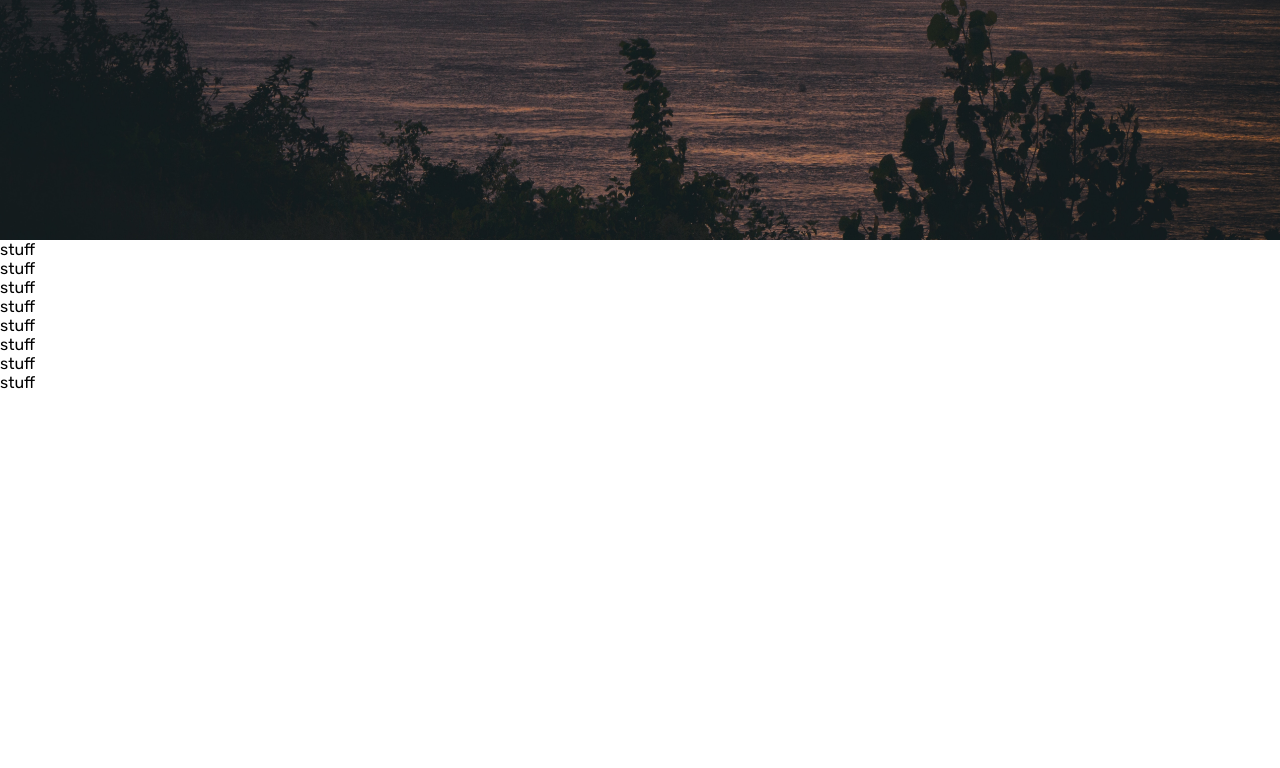
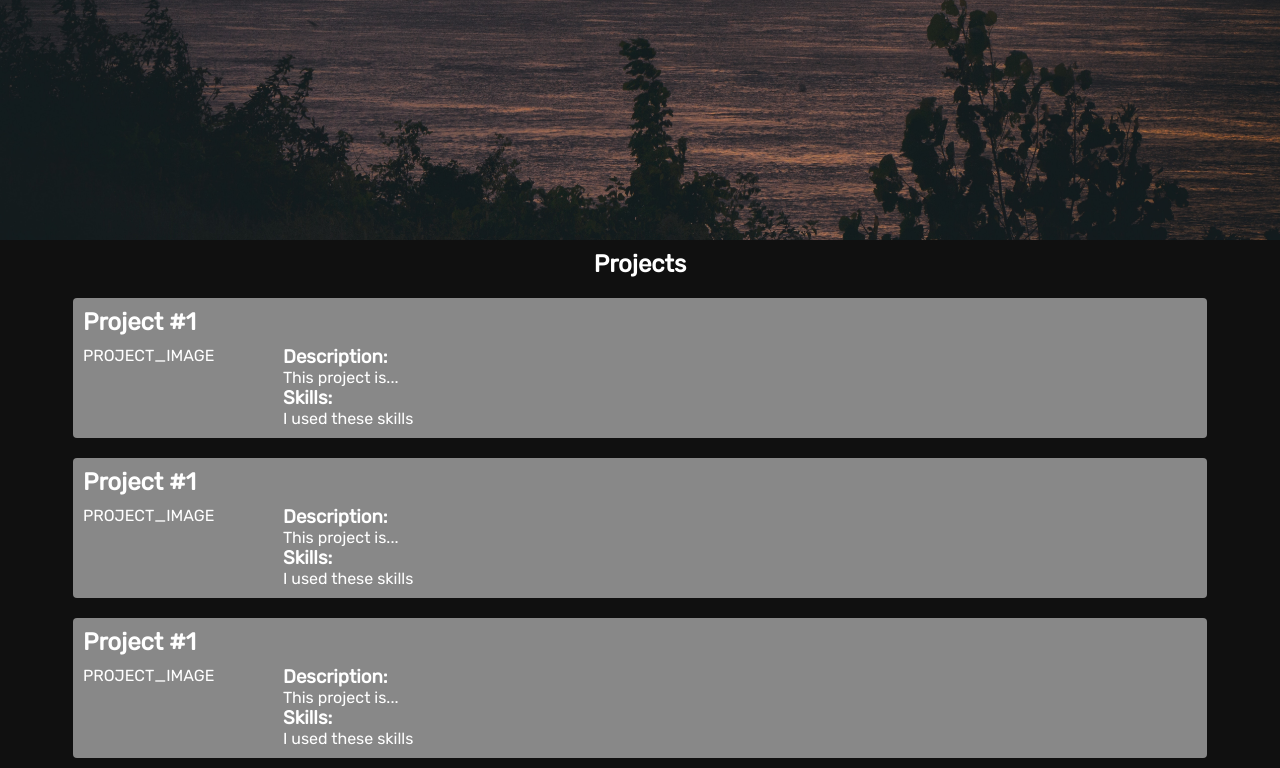
Before and after one commit to cofad/portfolio, a PHP site: page / in a window 1280 px wide. Shown: the part 560-1328 px from the top of the page. Before the commit the page ends 949 px from the top, so only its background shows below. Run offline with PHP 8.4, Linux system fonts and the light colour scheme.

Commit message:
Add project cards

```diff
--- a/index.html
+++ b/index.html
@@ -45,15 +45,53 @@
 				<p class = "hero__tag">Memphian // Father // Developer</p>
 			</section>
 
-			<section class="section">
-				<div>stuff</div>
-				<div>stuff</div>
-				<div>stuff</div>
-				<div>stuff</div>
-				<div>stuff</div>
-				<div>stuff</div>
-				<div>stuff</div>
-				<div>stuff</div>
+			<section class="section section--grey">
+				<h1 class="section__title">Projects</h1>
+
+				<div class="project-card">
+					<h2 class="project-card__title">Project #1</h2>
+
+					<p><img class="project-card__image" src="">PROJECT_IMAGE</p>
+
+					<div class="project-card__content">
+						<h3 class="project-card__content-title">Description:</h3>
+						<p class="project-card__text">This project is...</p>
+
+						<h3 class="project-card__content-title">Skills:</h3>
+						<p class="project-card__text">I used these skills</p>
+					</div>
+					</div>
+
+				<div class="project-card">
+					<h2 class="project-card__title">Project #1</h2>
+
+					<p><img class="project-card__image" src="">PROJECT_IMAGE</p>
+
+					<div class="project-card__content">
+						<h3 class="project-card__content-title">Description:</h3>
+						<p class="project-card__text">This project is...</p>
+
+						<h3 class="project-card__content-title">Skills:</h3>
+						<p class="project-card__text">I used these skills</p>
+					</div>
+					</div>
+
+				<div class="project-card">
+					<h2 class="project-card__title">Project #1</h2>
+
+					<p><img class="project-card__image" src="">PROJECT_IMAGE</p>
+
+					<div class="project-card__content">
+						<h3 class="project-card__content-title">Description:</h3>
+						<p class="project-card__text">This project is...</p>
+
+						<h3 class="project-card__content-title">Skills:</h3>
+						<p class="project-card__text">I used these skills</p>
+					</div>
+				</div>
+
+
+
 			</section>
 
 		</main>
--- a/main.css
+++ b/main.css
@@ -40,10 +40,6 @@
 	margin: 3px;
 }
 
-.main {
-
-}
-
 .hero {
 	display: flex;
 	flex-direction: column;
@@ -74,3 +70,45 @@
 
 	margin: 10px 0 0 0;
 }
+
+.section {
+	display: flex;
+	flex-direction: column;
+	align-items: center;
+}
+
+.section--grey {
+	background-color: #101010;
+	color: white;
+
+	padding: 10px;
+}
+
+.project-card {
+	display: grid;
+	grid-template-areas:	"title	title"
+							"image	content";
+	grid-template-columns: 200px 1fr;
+
+	width: 90%;
+
+	background-color: #888;
+
+	border-radius: 4px;
+
+	margin: 20px 0 0 0;
+	padding: 10px;
+}
+
+.project-card__title {
+	grid-area: title;
+	margin: 0 0 10px 0;
+}
+
+.project-card__image {
+	grid-area: image;
+}
+
+.project-card__content {
+	grid-area: content;
+}
```
